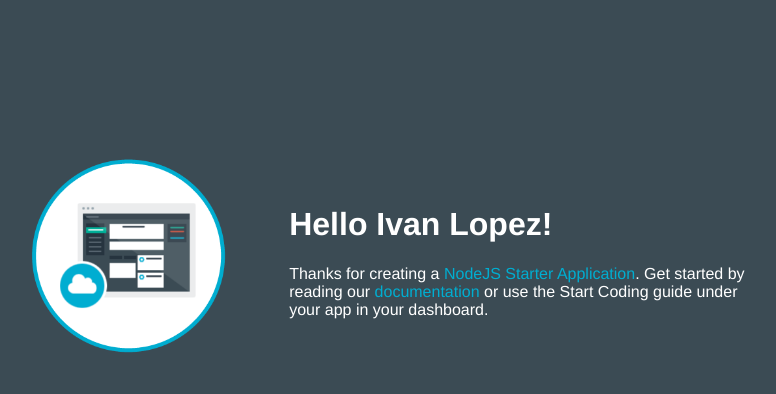
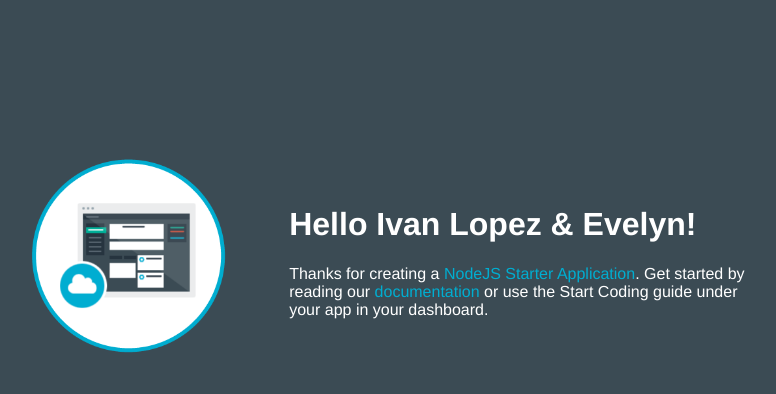
Before and after one commit to ivanloa3/rentShopGame, a website: page public/index.html in a window 1280 px wide. Shown: the whole page, without its empty margins (253-1029 px from the left). Drawn offline with Linux system fonts and the light colour scheme.

Commit message:
change title in html

```diff
--- a/public/index.html
+++ b/public/index.html
@@ -15,7 +15,7 @@
         <td style= "width:30%;">
           <img class = "newappIcon" src="images/newapp-icon.png">
         <td>
-            <h1>Hello Ivan Lopez!</h1>
+            <h1>Hello Ivan Lopez & Evelyn!</h1>
           <p>Thanks for creating a
             <span class = "blue">NodeJS Starter Application</span>.
             Get started by reading our
```
